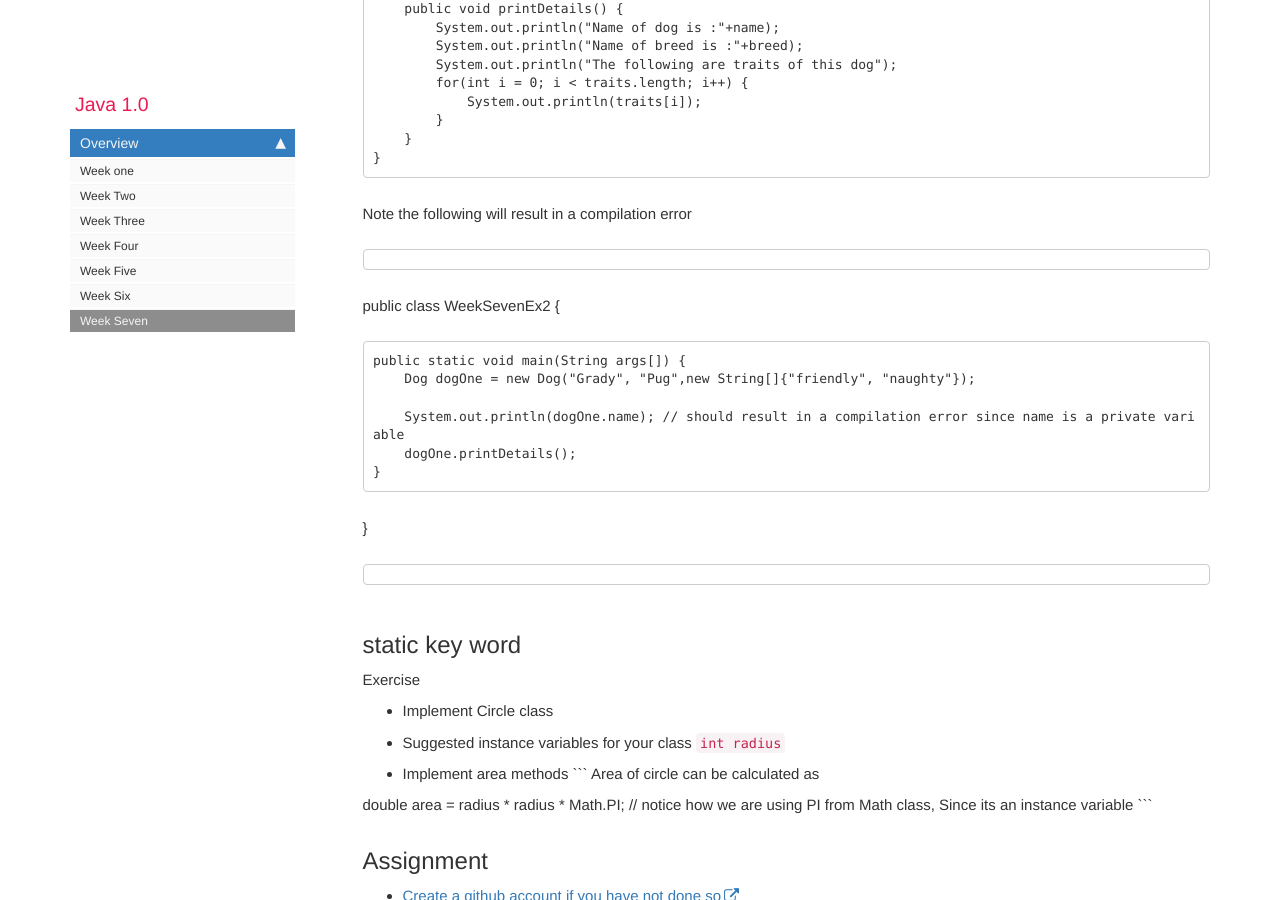
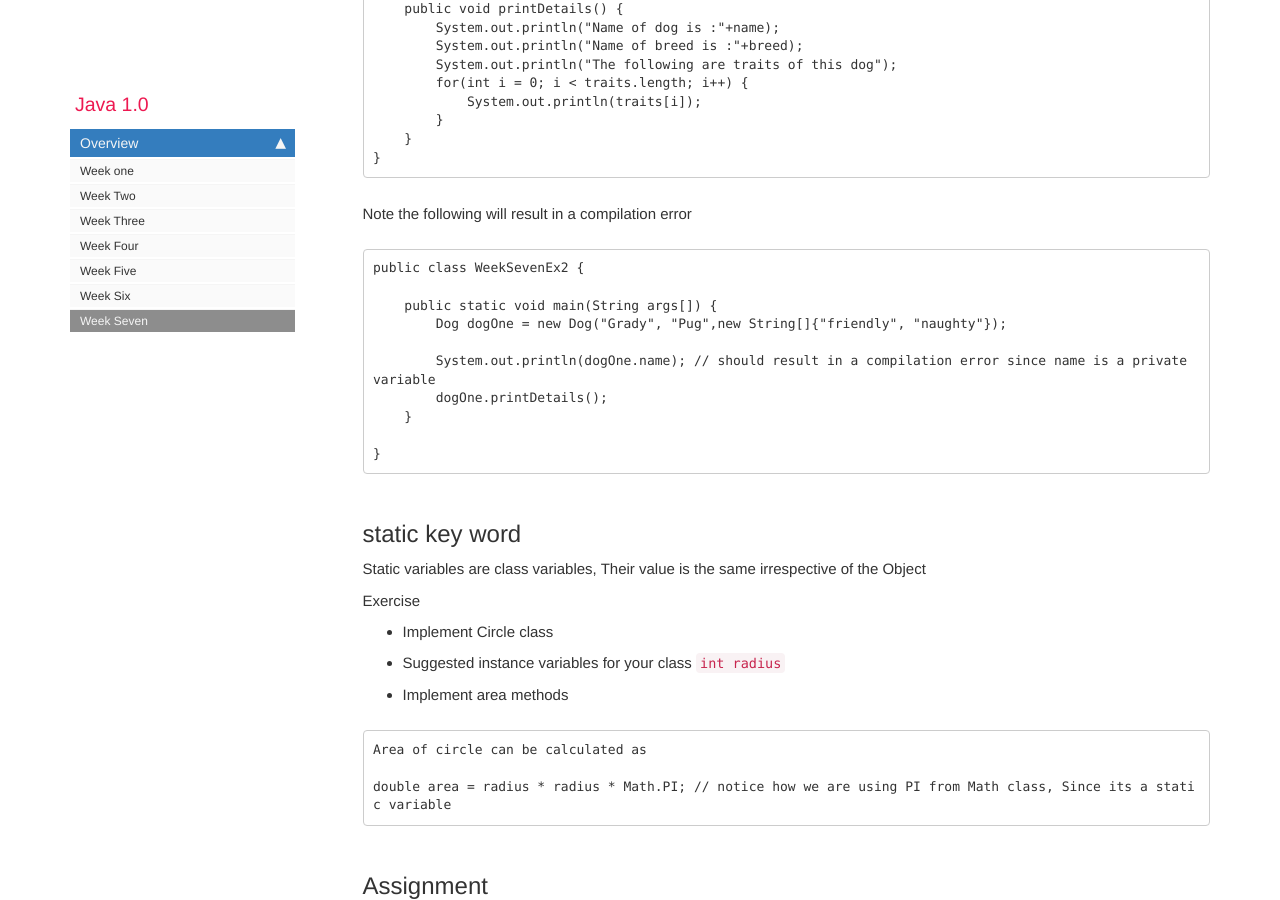
Before and after one commit to rambethina/java, a Jekyll site: the page built from pages/mydoc/mydoc_week_seven.md, in a window 1280 px wide and 900 px high, scrolled down 3578 px. Built offline with Jekyll 4.4.1, drawn with Linux system fonts in a browser that asks for light colours; comment, search, counter and statistics services are not loaded.

Commit message:
week seven content

````diff
--- a/pages/mydoc/mydoc_week_seven.md
+++ b/pages/mydoc/mydoc_week_seven.md
@@ -166,8 +166,6 @@ public class Dog {
 ```
 
 Note the following will result in a compilation error
-
-```
 ```
 public class WeekSevenEx2 {
 
@@ -180,17 +178,18 @@ public class WeekSevenEx2 {
 
 }
 ```
-```
+## static key word
+Static variables are class variables, Their value is the same irrespective of the Object
 
-## static key word
 Exercise
 * Implement Circle class
 * Suggested instance variables for your class `int radius`
 * Implement area methods
+
 ```
 Area of circle can be calculated as
 
-double area = radius * radius * Math.PI; // notice how we are using PI from Math class, Since its an instance variable
+double area = radius * radius * Math.PI; // notice how we are using PI from Math class, Since its a static variable
 ```
 
 
````
